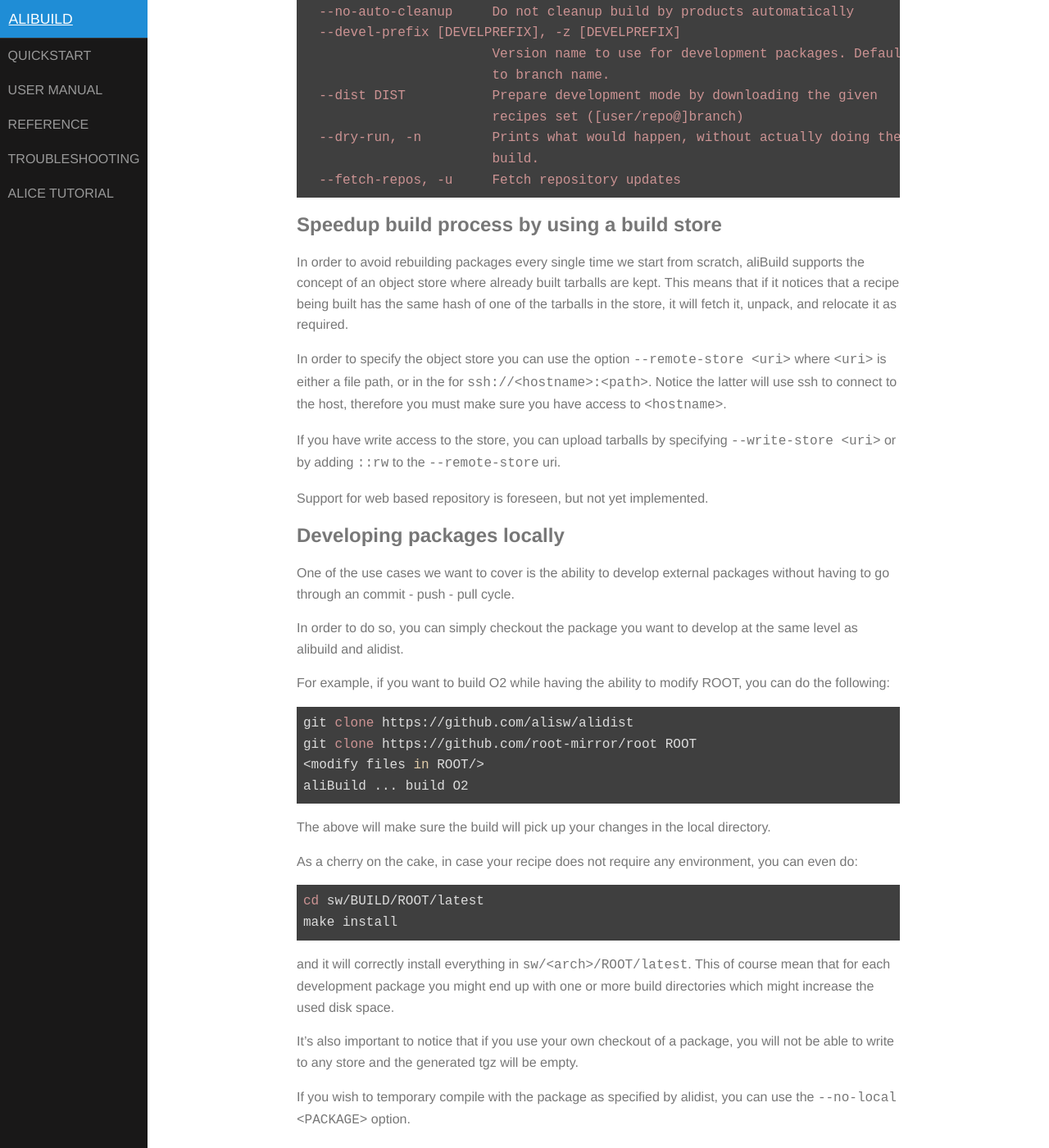
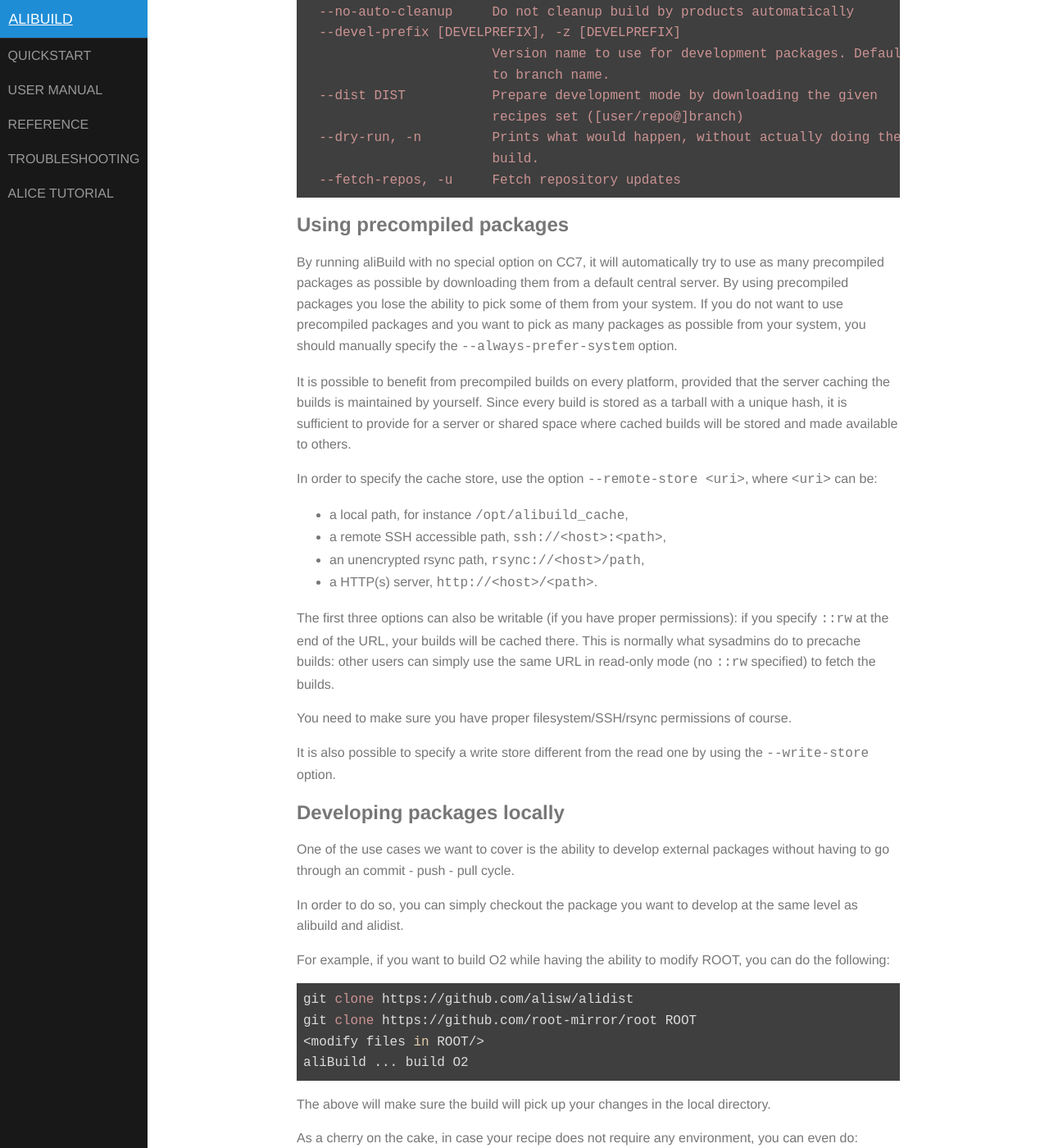
Before and after one commit to alisw/alibuild, a Jekyll site: the page built from docs/user.markdown, in a window 1280 px wide and 1400 px high, scrolled down 1518 px. Shown: the whole window at 82% size. Built offline with Jekyll 4.4.1, drawn with Linux system fonts in a browser that asks for light colours.

Commit message:
Add doc on precompiled builds

```diff
--- a/docs/index.markdown
+++ b/docs/index.markdown
@@ -53,7 +53,7 @@ package your own software.
       aliBuild provides the ability to reuse binary packages which were
       previously centrally built, when they match the one that would be
       built locally.
-      <br/><a href="user.html#speedup-build-process-by-using-a-build-store">Read more</a>
+      <br/><a href="user.html#using-precompiled-packages">Read more</a>
     </div>
     <div class="pure-u-1-3"><h3>Developer mode</h3>
       Besides building and packaging your dependencies, aliBuild
--- a/docs/user.markdown
+++ b/docs/user.markdown
@@ -66,23 +66,40 @@ For a quick start introduction, please look [here](./quick.html).
       --fetch-repos, -u     Fetch repository updates
 
 
-## Speedup build process by using a build store
+## Using precompiled packages
 
-In order to avoid rebuilding packages every single time we start from scratch,
-aliBuild supports the concept of an object store where already built tarballs
-are kept. This means that if it notices that a recipe being built has the same
-hash of one of the tarballs in the store, it will fetch it, unpack, and
-relocate it as required.
+By running aliBuild with no special option on CC7, it will automatically try to
+use as many precompiled packages as possible by downloading them from a default
+central server. By using precompiled packages you lose the ability to pick some
+of them from your system. If you do not want to use precompiled packages and you
+want to pick as many packages as possible from your system, you should manually
+specify the `--always-prefer-system` option.
 
-In order to specify the object store you can use the option `--remote-store <uri>`
-where `<uri>` is either a file path, or in the for
-`ssh://<hostname>:<path>`. Notice the latter will use ssh to connect to the
-host, therefore you must make sure you have access to `<hostname>`.
+It is possible to benefit from precompiled builds on every platform, provided
+that the server caching the builds is maintained by yourself. Since every build
+is stored as a tarball with a unique hash, it is sufficient to provide for a
+server or shared space where cached builds will be stored and made available to
+others.
 
-If you have write access to the store, you can upload tarballs by specifying
-`--write-store <uri>` or by adding `::rw` to the `--remote-store` uri.
+In order to specify the cache store, use the option `--remote-store <uri>`,
+where `<uri>` can be:
 
-Support for web based repository is foreseen, but not yet implemented.
+* a local path, for instance `/opt/alibuild_cache`,
+* a remote SSH accessible path, `ssh://<host>:<path>`,
+* an unencrypted rsync path, `rsync://<host>/path`,
+* a HTTP(s) server, `http://<host>/<path>`.
+
+The first three options can also be writable (if you have proper permissions):
+if you specify `::rw` at the end of the URL, your builds will be cached there.
+This is normally what sysadmins do to precache builds: other users can simply
+use the same URL in read-only mode (no `::rw` specified) to fetch the builds.
+
+You need to make sure you have proper filesystem/SSH/rsync permissions of
+course.
+
+It is also possible to specify a write store different from the read one by
+using the `--write-store` option.
+
 
 ## Developing packages locally
 
```
